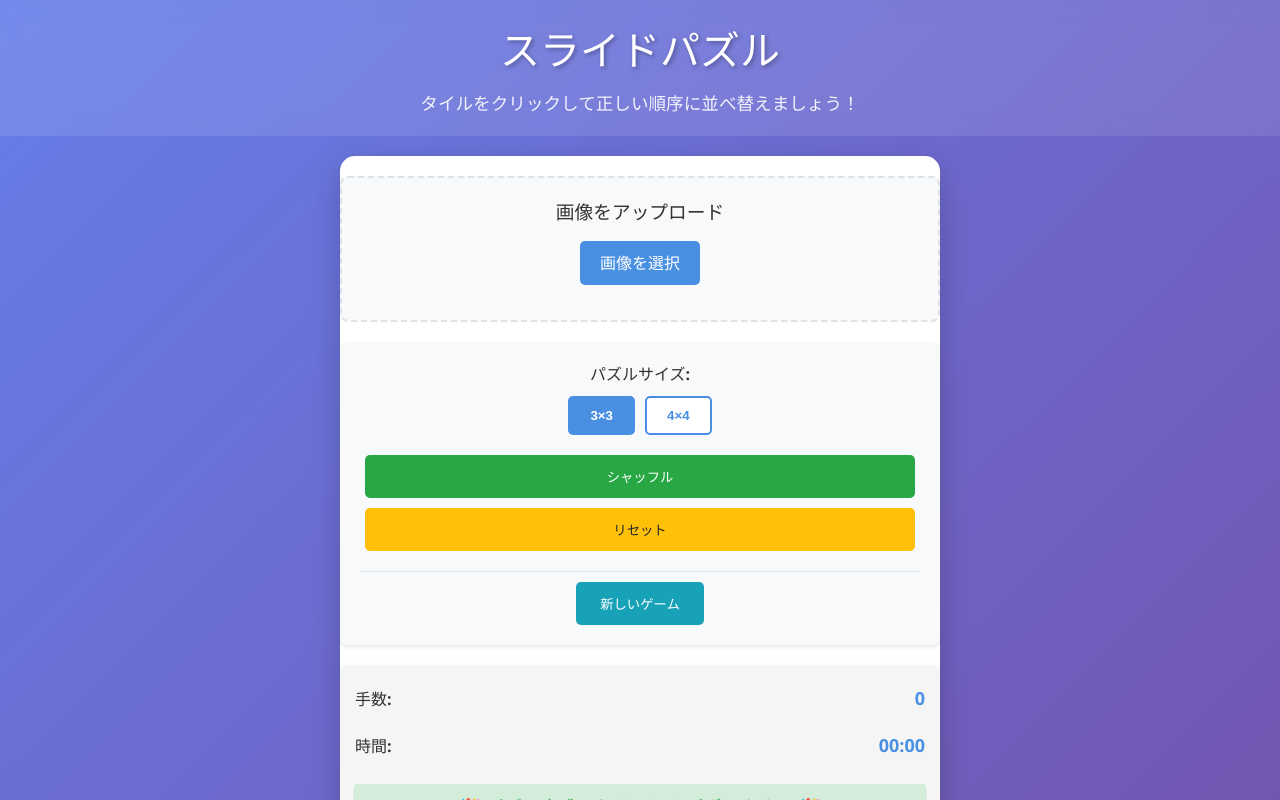
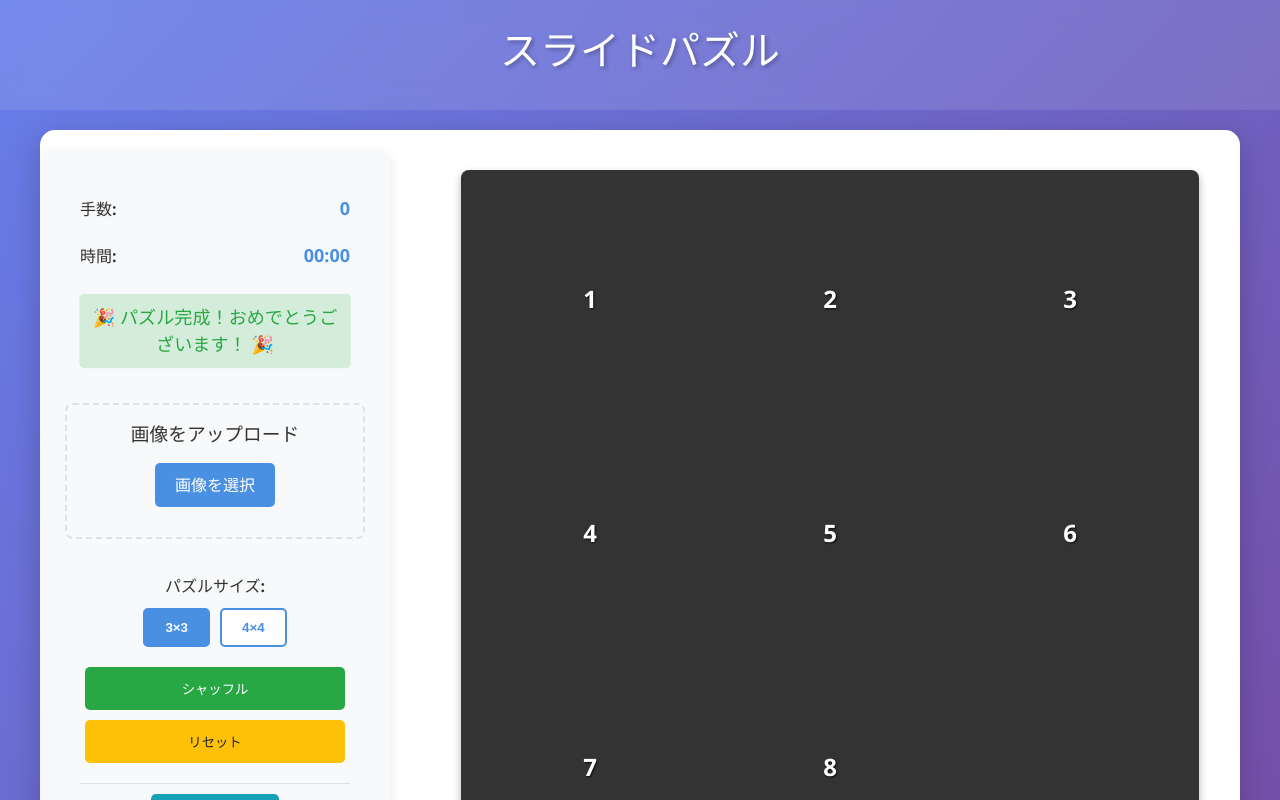
Before and after one commit to Hiromu-USHIHARA/slide-puzzle, a React (Vite) app: page / in a window 1280 px wide. Shown: the top 800 px of the page. Built offline with nearby package versions, Linux system fonts and the light colour scheme.

Commit message:
アプリのレイアウトを改善し、レスポンシブデザインを強化。大きな画面向けに2カラムレイアウトを追加し、サイドバーとメインコンテンツのスタイルを調整。中サイズ画面での表示も最適化。

```diff
--- a/src/App.css
+++ b/src/App.css
@@ -72,3 +72,63 @@
     margin: 0 10px;
   }
 }
+
+/* 大きな画面での2カラムレイアウト */
+@media (min-width: 1024px) {
+  .app-main {
+    padding: 20px 40px;
+    height: 100%;
+  }
+
+  .game-container {
+    max-width: 1200px;
+    width: 100%;
+    display: grid;
+    grid-template-columns: 350px 1fr;
+    grid-template-rows: auto;
+    gap: 30px;
+    align-items: start;
+  }
+
+  .game-sidebar {
+    display: flex;
+    flex-direction: column;
+    gap: 20px;
+    background-color: #f8f9fa;
+    padding: 25px;
+    border-radius: 12px;
+    box-shadow: 0 4px 12px rgba(0, 0, 0, 0.1);
+    height: fit-content;
+    position: sticky;
+    top: 20px;
+  }
+
+  .game-main {
+    display: flex;
+    flex-direction: column;
+    align-items: center;
+    justify-content: center;
+    width: 100%;
+    min-height: 100vh;
+  }
+
+  .puzzle-section {
+    display: flex;
+    flex-direction: column;
+    align-items: center;
+    justify-content: center;
+    width: 100%;
+    min-height: 100vh;
+  }
+
+  .game-info {
+    order: -1;
+  }
+}
+
+/* 中サイズ画面での調整 */
+@media (min-width: 769px) and (max-width: 1023px) {
+  .game-container {
+    max-width: 800px;
+  }
+}
--- a/src/App.tsx
+++ b/src/App.tsx
@@ -51,11 +51,12 @@ function App() {
     <div className="app">
       <header className="app-header">
         <h1>スライドパズル</h1>
-        <p>タイルをクリックして正しい順序に並べ替えましょう！</p>
+        {/* <p>タイルをクリックして正しい順序に並べ替えましょう！</p> */}
       </header>
 
       <main className="app-main">
         <div className="game-container">
+          <div className="game-sidebar">
             <ImageUpload onImageChange={handleImageChange} />
 
             <GameControls
@@ -71,13 +72,18 @@ function App() {
               elapsedTime={elapsedTime}
               isComplete={isComplete}
             />
+          </div>
 
+          <div className="game-main">
+            <div className="puzzle-section">
               <PuzzleBoard
                 tiles={tiles}
                 size={size}
                 onTileClick={handleTileClick}
                 uploadedImage={uploadedImage}
               />
+            </div>
+          </div>
         </div>
       </main>
 
--- a/src/components/GameControls.css
+++ b/src/components/GameControls.css
@@ -7,6 +7,16 @@
   background-color: #f8f9fa;
   border-radius: 8px;
   box-shadow: 0 2px 4px rgba(0, 0, 0, 0.1);
+}
+
+/* 大きな画面でのサイドバーレイアウト調整 */
+@media (min-width: 1024px) {
+  .game-controls {
+    margin: 0;
+    padding: 15px;
+    background-color: transparent;
+    box-shadow: none;
+  }
 }
 
 .control-group {
--- a/src/components/GameInfo.css
+++ b/src/components/GameInfo.css
@@ -7,6 +7,16 @@
   background-color: #f5f5f5;
   border-radius: 8px;
   box-shadow: 0 2px 4px rgba(0, 0, 0, 0.1);
+}
+
+/* 大きな画面でのサイドバーレイアウト調整 */
+@media (min-width: 1024px) {
+  .game-info {
+    margin: 0;
+    padding: 15px;
+    background-color: transparent;
+    box-shadow: none;
+  }
 }
 
 .info-item {
--- a/src/components/ImageUpload.css
+++ b/src/components/ImageUpload.css
@@ -4,6 +4,16 @@
   background-color: #f8f9fa;
   border-radius: 8px;
   border: 2px dashed #dee2e6;
+}
+
+/* 大きな画面でのサイドバーレイアウト調整 */
+@media (min-width: 1024px) {
+  .image-upload {
+    margin: 0;
+    padding: 15px;
+    background-color: transparent;
+    border: 2px dashed #dee2e6;
+  }
 }
 
 .image-upload h3 {
--- a/src/components/PuzzleBoard.css
+++ b/src/components/PuzzleBoard.css
@@ -5,9 +5,28 @@
   padding: 10px;
   border-radius: 8px;
   box-shadow: 0 4px 8px rgba(0, 0, 0, 0.3);
-  margin: 20px auto;
+  margin: auto !important;
   max-width: 400px;
   max-height: 400px;
+}
+
+/* 大きな画面でのパズルボードサイズ調整 */
+@media (min-width: 1024px) {
+  .puzzle-board {
+    max-width: 90%;
+    max-height: 90vh;
+    width: 100%;
+    height: auto;
+    margin: auto !important;
+  }
+}
+
+/* 中サイズ画面での調整 */
+@media (min-width: 769px) and (max-width: 1023px) {
+  .puzzle-board {
+    max-width: 450px;
+    max-height: 450px;
+  }
 }
 
 .puzzle-tile {
```
Lines whose indentation alone changed are shown as unchanged.
